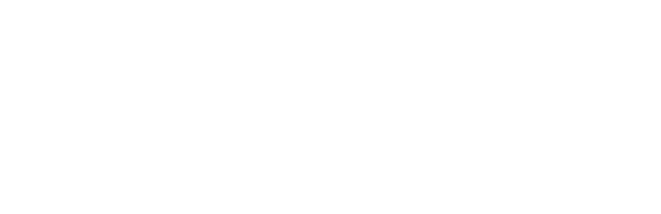
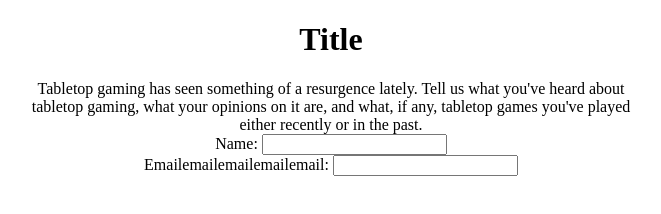
Before and after one commit to spacesnaill/survey-form, a plain HTML site: page index.html in a window 1280 px wide. Shown: the whole page, without its empty margins (309-970 px from the left). Drawn offline with Linux system fonts and the light colour scheme.

Commit message:
added title and description, started on form

```diff
--- a/index.html
+++ b/index.html
@@ -8,6 +8,22 @@
     <link rel="stylesheet" type="text/css" media="screen" href="styles.css" />
 </head>
 <body>
+    <header>
+            <h1 id="title">Title</h1>
+    </header>
 
+    <main class="flex-container">
+        <p id="description">
+            Tabletop gaming has seen something of a resurgence lately. Tell us what you've heard about tabletop gaming, what your opinions on it are, and what, if any, tabletop games you've played either recently or in the past.
+        </p>
+        <form action="" id="survey-form" class="flex-container">
+            <label>
+                Name: <input type="text" id="name" />
+            </label>
+            <label>
+                Emailemailemailemailemail: <input type="email" name="email" id="email" />
+            </label>
+        </form>
+    </main>
 </body>
 </html>
--- a/styles.css
+++ b/styles.css
@@ -0,0 +1,26 @@
+#title {
+    text-align: center;
+}
+
+#description {
+    text-align: center;
+    width: 50%;
+    margin: auto;
+}
+
+#survey-form {
+    text-align: center;
+    width: 50%;
+    margin: auto;
+}
+
+#name {
+
+}
+
+.flex-container {
+    display: flex;
+    flex-direction: column;
+    flex-wrap: wrap;
+    justify-content: space-around;
+}
```
